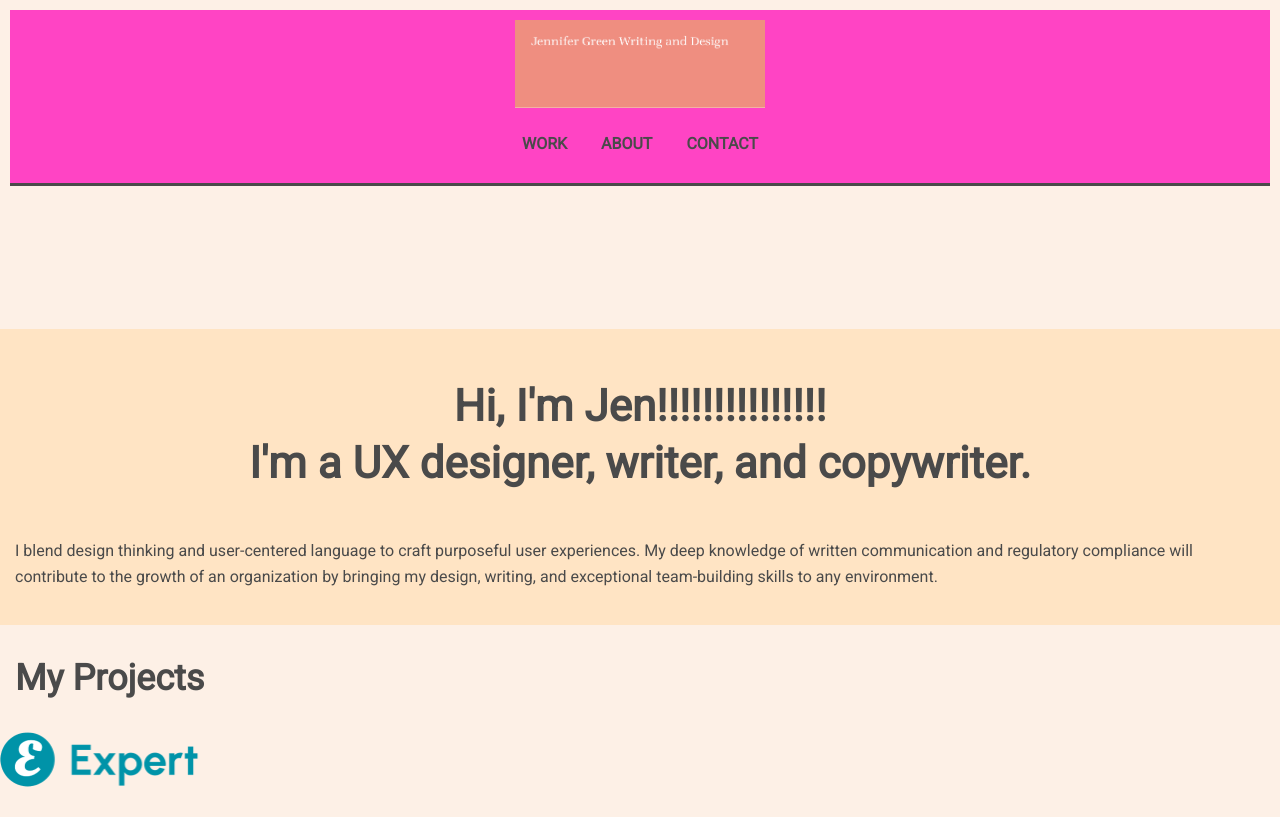
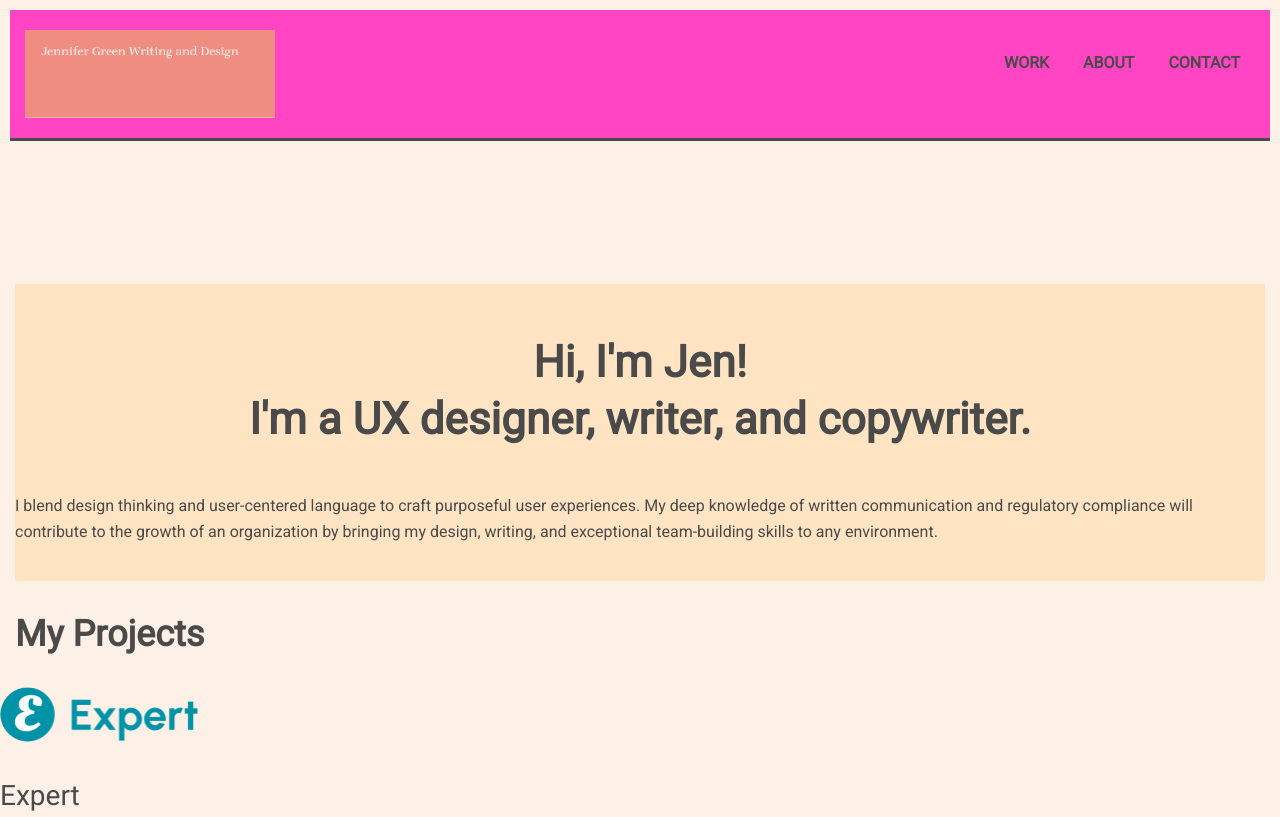
Before and after one commit to jengreen88/Portfolio-Site-Jennifer-Green, a plain HTML site: page index.html in a window 1280 px wide. Shown: the top 817 px of the page. Drawn offline with nearby package versions, Linux system fonts and the light colour scheme.

Commit message:
Task 1.6 edits
Edits made per suggestions received

```diff
--- a/css/styles.css
+++ b/css/styles.css
@@ -9,7 +9,7 @@ header {
   padding: 10px 0;
   margin: 10px;
   border-bottom: 3px solid #4a4a4a;
-  text-align: center;
+  text-align: unset;
 }
 
 .logo {
@@ -51,6 +51,10 @@ body {
   padding: 20px 0;
   display: inline-block;
   width: 100%;
+}
+
+#hero span {
+  display: block;
 }
 
 #hero h1 {
@@ -169,3 +173,36 @@ a {
 .row {
   margin: 25px 0; /* 25px top and bottom, 0 left and right */
 }
+
+
+
+/* ==============================
+Medium devices (640px and larger)
+================================= */
+@media only screen and (min-width: 640px) {
+  header {
+    text-align: unset;
+    padding: 20px 0 13px;
+  }
+
+  nav {
+    width: auto;
+    float: right;
+    margin-top: 4px;
+  }
+
+  .col-md-6 {
+    width: 50%;
+  }
+}
+
+/* ==============================
+Large devices (1024px or larger)
+================================= */
+@media only screen and (min-width: 1024px) {
+}
+/* ==============================
+X-large devices (1440px or larger)
+================================= */
+@media only screen and (min-width: 1440px) {
+}
--- a/index.html
+++ b/index.html
@@ -19,7 +19,7 @@
         <header>
 
             <div class="container">
-                <img class="logo" src="img/logo.png" width="100%" alt="Jennifer Green Writing and Design logo">
+                <img class="logo" src="img/logo.png" alt="Jennifer Green Writing and Design logo">
                 <nav>
                     <ul class="navigation">
                         <li><a href="index.html">Work</a></li>
@@ -32,10 +32,12 @@
 
         <main>
             <div>
-                <!-- HERO SECTION -->
-                <div id="hero">
-                    <div class="container">
-                    <h1>Hi, I'm Jen!!!!!!!!!!!!!!!<br><span>I'm a UX designer, writer, and copywriter.</span>
+                <div class="container">
+
+                    <!-- HERO SECTION -->
+
+                    <div id="hero">
+                    <h1>Hi, I'm Jen!<br><span>I'm a UX designer, writer, and copywriter.</span>
                     </h1>
                     <p>
                         I blend design thinking and user-centered language to craft purposeful user experiences. My deep knowledge of written communication and regulatory compliance will contribute to the growth of an organization by bringing my design, writing, and exceptional team-building skills to any environment.
```
Also changed, not shown: about.html (+24 -9 lines).
